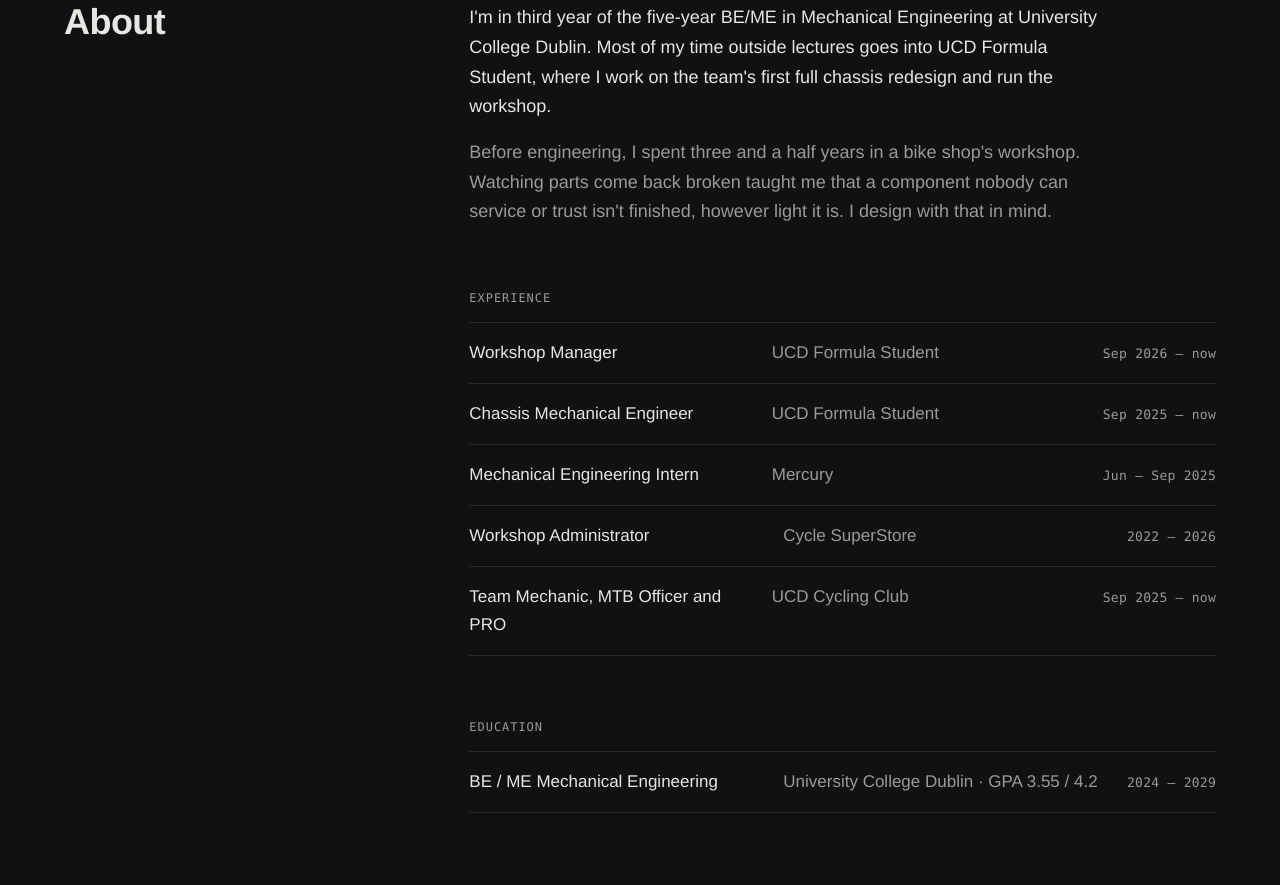
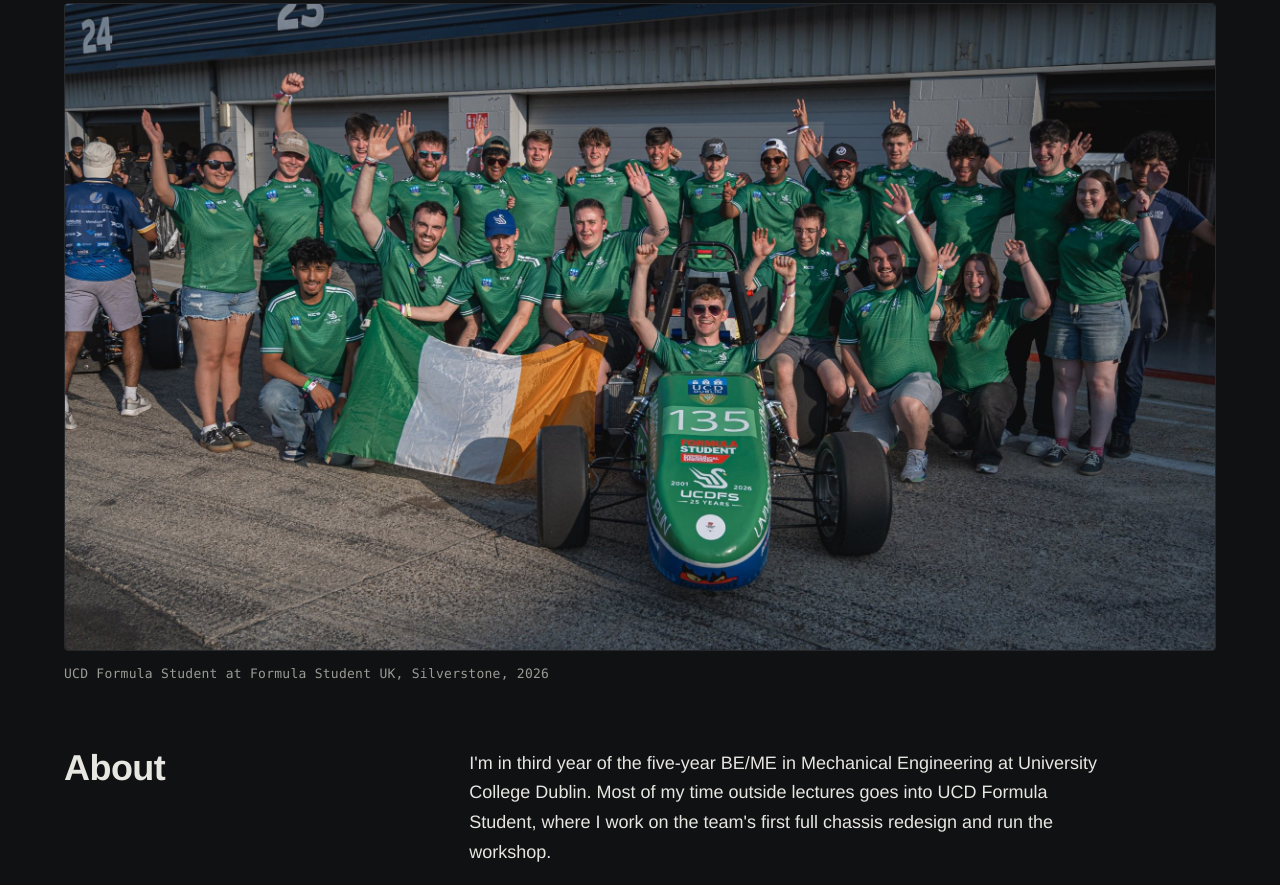
Before and after one commit to grzesgornik-cloud/grzesgornik-cloud.github.io, an Astro site: page / in a window 1280 px wide. Shown: the part 3922-4807 px from the top of the page. Built offline with nearby package versions, Linux system fonts and the light colour scheme; Astro itself is replaced by a stand-in of ours; some packages are replaced by stand-ins of ours.

Commit message:
About: team photo at Formula Student UK 2026
Co-Authored-By: Claude Opus 5.5 <noreply@anthropic.com>
Claude-Session: https://claude.ai/code/session_01QQ3aPCA35ExhCWLAoKvaWo

```diff
--- a/src/pages/index.astro
+++ b/src/pages/index.astro
@@ -5,6 +5,8 @@ import TimingStrip from '../components/TimingStrip.astro';
 import ProjectCard from '../components/ProjectCard.astro';
 import profile from '../data/profile.json';
 import { getProjects } from '../data/projects';
+import { Image } from 'astro:assets';
+import teamPhoto from '../assets/team-silverstone-2026.jpg';
 
 const projects = await getProjects();
 const tel = profile.phone?.replace(/\s/g, '');
@@ -70,6 +72,10 @@ const tel = profile.phone?.replace(/\s/g, '');
   </section>
 
   <section id="about" class="section" aria-labelledby="about-title">
+    <figure class="wrap team">
+      <Image src={teamPhoto} alt="The UCD Formula Student team in green team shirts, cheering around car 135 and an Irish flag in front of the pit garages at Silverstone" widths={[800, 1400, 2200]} sizes="(max-width: 72rem) 100vw, 72rem" />
+      <figcaption class="mono">UCD Formula Student at Formula Student UK, Silverstone, 2026</figcaption>
+    </figure>
     <div class="wrap split">
       <h2 id="about-title">About</h2>
       <div class="about">
@@ -175,6 +181,9 @@ const tel = profile.phone?.replace(/\s/g, '');
   .contact__copy { padding: var(--s2); }
   .contact__copy.is-copied { border-color: var(--accent); color: var(--accent); }
   @media (max-width: 40rem) { .contact li { grid-template-columns: auto 1fr auto; } .contact .label { display: none; } .contact li { font-size: 1rem; min-height: var(--s8); } }
+  .team { margin: 0 auto var(--s8); }
+  .team :global(img) { width: 100%; aspect-ratio: 16 / 9; object-fit: cover; object-position: 50% 45%; border-radius: var(--radius); border: 1px solid var(--line); }
+  .team figcaption { color: var(--muted); margin-top: var(--s3); }
   .side-lead { color: var(--muted); margin-top: var(--s5); max-width: 22rem; }
   .tech { display: grid; grid-template-columns: repeat(auto-fit, minmax(min(100%, 15rem), 1fr)); gap: var(--s6) var(--s6); }
   .tech__name { color: var(--accent); margin-bottom: var(--s3); }
```
Also changed, not shown: src/assets/team-silverstone-2026.jpg (added).
